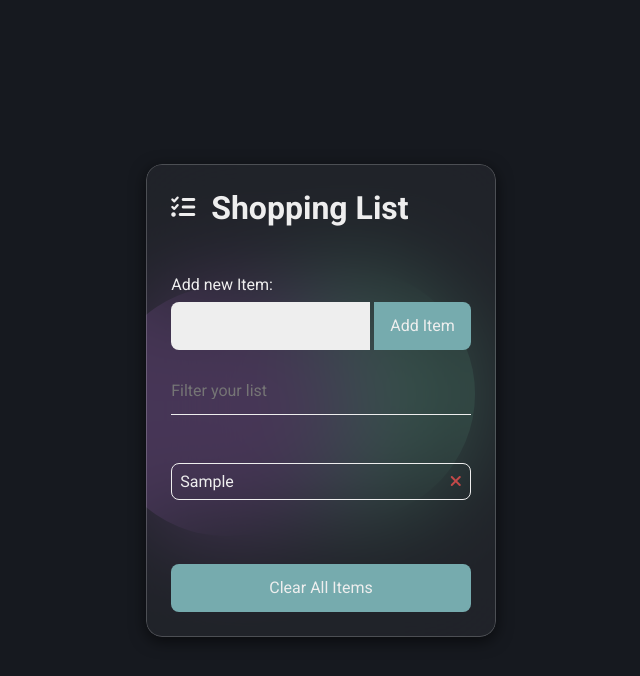
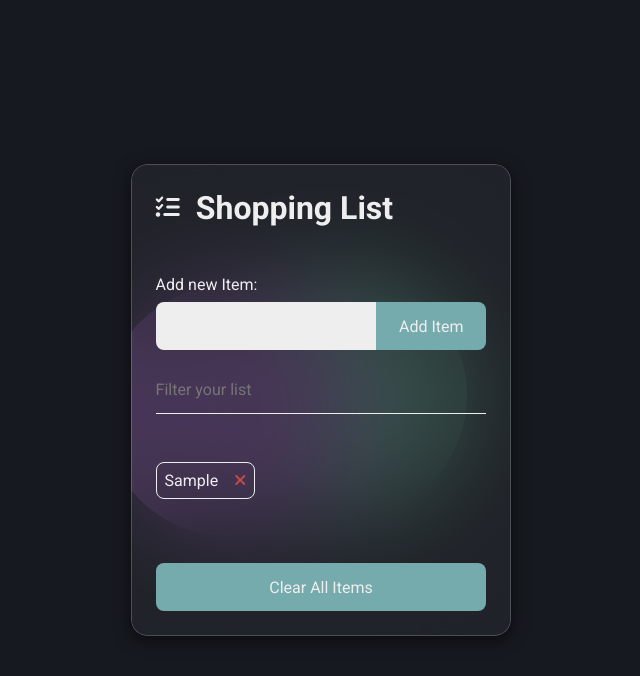
Before and after one commit to LuxScintilla/shopping-list, a plain HTML site: page index.html in a window 1280 px wide. Both pictures are taken after typing "Sample" into the empty fields and a click on the button "Add Item". Shown: the whole page, without its empty margins (319-959 px from the left). Drawn offline with Linux system fonts and the light colour scheme.

Commit message:
remove and filter functionality

```diff
--- a/index.html
+++ b/index.html
@@ -38,23 +38,15 @@
               <button class="item-submit">Add Item</button>
             </form>
 
-            <form class="filter-form">
             <input
+              autocomplete="off"
               id="filter-item"
               type="text"
               class="filter-item"
               placeholder="Filter your list"
             />
-            </form>
 
-            <ul class="list">
-              <!-- <li class="list-item">
-                <div class="list-content">
-                  <p class="grocery-item">Milk</p>
-                </div>
-                <button class="delete-item"><i class="fa-solid fa-xmark"></i></button>
-              </li> -->
-            </ul>
+            <ul class="list"></ul>
 
             <button class="item-clear">Clear All Items</button>
           </div>
@@ -63,3 +55,10 @@
     </main>
   </body>
 </html>
+
+<!-- <li class="list-item">
+  <div class="list-content">
+    <p class="grocery-item">Milk</p>
+  </div>
+  <button class="delete-item"><i class="fa-solid fa-xmark"></i></button>
+</li> -->
--- a/main.js
+++ b/main.js
@@ -2,6 +2,7 @@ const submitButton = document.querySelector(".item-submit");
 const itemInput = document.querySelector(".item-input");
 const list = document.querySelector(".list");
 const clearButton = document.querySelector(".item-clear");
+const filter = document.querySelector(".filter-item");
 
 function addToList(e) {
   e.preventDefault();
@@ -16,6 +17,7 @@ function addToList(e) {
   }
 
   createItem(item);
+  toggleUI();
 
   itemInput.value = "";
 }
@@ -42,6 +44,45 @@ function createItem(item) {
   list.appendChild(li);
 }
 
-function deleteItem() {}
+function deleteItem() {
+  this.parentElement.remove();
+  toggleUI();
+}
+
+function clearAll() {
+  const items = list.querySelectorAll("li");
+  items.forEach((item) => item.remove());
+  toggleUI();
+}
+
+function toggleUI() {
+  if (list.firstChild) {
+    filter.classList.remove("hidden");
+    clearButton.classList.remove("hidden");
+  } else {
+    filter.classList.add("hidden");
+    clearButton.classList.add("hidden");
+  }
+}
+
+function filterItems(e) {
+  const filterValue = filter.value.toLowerCase();
+
+  const items = list.querySelectorAll("li");
+
+  items.forEach((item) => {
+    const itemText = item.querySelector("p").textContent.toLowerCase();
+
+    if (itemText.indexOf(filterValue) != -1 || filterValue === "") {
+      item.style.display = "flex";
+    } else {
+      item.style.display = "none";
+    }
+  });
+}
 
 submitButton.addEventListener("click", addToList);
+clearButton.addEventListener("click", clearAll);
+filter.addEventListener("input", filterItems);
+
+toggleUI();
--- a/style.css
+++ b/style.css
@@ -25,6 +25,12 @@ body {
   font-size: 1.6rem;
   color: var(--white-color);
   background-color: var(--main-bg-color);
+}
+
+/* -------- Hidden Styles -------- */
+
+.hidden {
+  display: none;
 }
 
 /* -------- General Styles -------- */
@@ -151,12 +157,21 @@ body {
 
 /* -------- List Input Styles -------- */
 
+.list-form {
+  display: grid;
+  grid-template-columns: 2fr 1fr;
+  grid-template-rows: auto auto;
+}
+
 .item-label {
-  display: block;
+  grid-column: 1 / 3;
+  grid-row: 1;
   margin-bottom: 0.8rem;
 }
 
 .item-input {
+  grid-column: 1;
+  grid-row: 2;
   all: unset;
   height: 4.8rem;
   border-top-left-radius: 8px;
@@ -168,7 +183,10 @@ body {
 }
 
 .item-submit {
+  grid-column: 2;
+  grid-row: 2;
   all: unset;
+  text-align: center;
   height: 4.8rem;
   border-top-right-radius: 8px;
   border-bottom-right-radius: 8px;
@@ -181,22 +199,31 @@ body {
 .item-submit:hover,
 .item-submit:active {
   background-color: #9a62b4;
-  transform: scale(1.1);
 }
 
 /* -------- List Filter Styles -------- */
 
 .filter-item {
-  all: unset;
+  font: inherit;
+  color: var(--white-color);
+  border: none;
+  background-color: transparent;
   height: 4.8rem;
   width: 100%;
   border-bottom: 1px solid var(--white-color);
   margin-bottom: 4.8rem;
 }
 
+.filter-item:focus {
+  outline: none;
+}
+
 /* -------- List Items Styles -------- */
 
 .list {
+  display: grid;
+  gap: 1.6rem;
+  grid-template-columns: repeat(3, 1fr);
   margin-bottom: 4.8rem;
 }
 
@@ -204,10 +231,16 @@ body {
   display: flex;
   align-items: center;
   justify-content: space-between;
+  gap: 1.6rem;
   border: 1px solid var(--white-color);
   border-radius: 8px;
   padding: 0.8rem;
   margin-bottom: 1.6rem;
+  transition: all 0.2s ease-in;
+}
+
+.list-item:hover {
+  background-color: rgba(255, 255, 255, 0.1);
 }
 
 .delete-item {
@@ -226,8 +259,10 @@ body {
 /* -------- Clear Button Styles -------- */
 
 .item-clear {
-  all: unset;
+  font: inherit;
+  color: var(--white-color);
   text-align: center;
+  border: none;
   height: 4.8rem;
   border-radius: 8px;
   padding: 0 1.6rem;
@@ -239,5 +274,4 @@ body {
 .item-clear:hover,
 .item-clear:active {
   background-color: #9a62b4;
-  transform: scale(1.1);
 }
```
Lines whose indentation alone changed are shown as unchanged.
